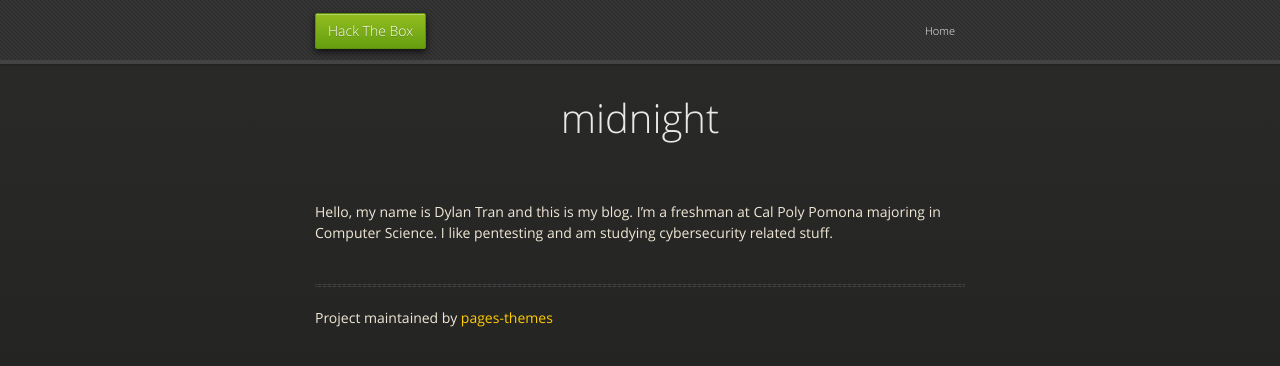
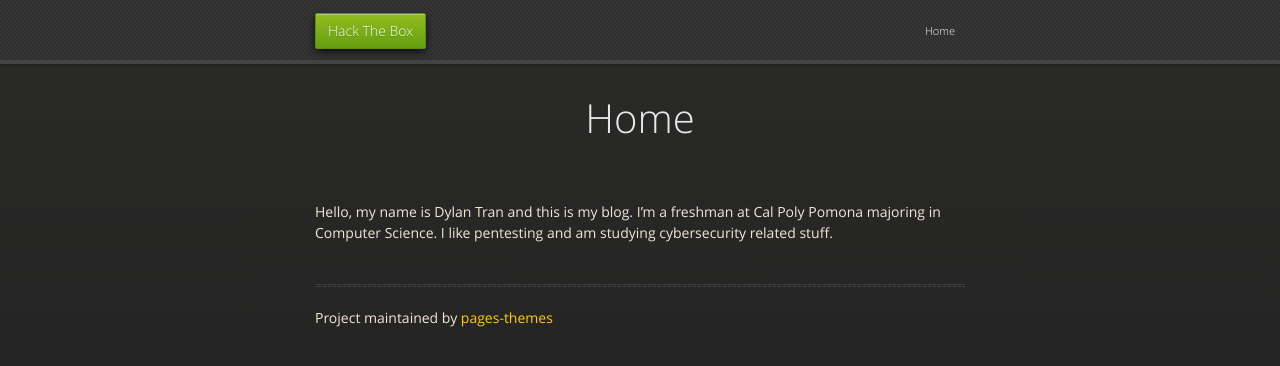
Before and after one commit to pages-themes/midnight, a Jekyll site: the page built from index.md, in a window 1280 px wide. Shown: the top 366 px of the page. Built offline with Jekyll 4.4.1, drawn with Linux system fonts in a browser that asks for light colours.

Commit message:
Update _config.yml

```diff
--- a/_config.yml
+++ b/_config.yml
@@ -1,3 +1,4 @@
 show_downloads: true
 google_analytics:
+title: Home
 theme: jekyll-theme-midnight
```
